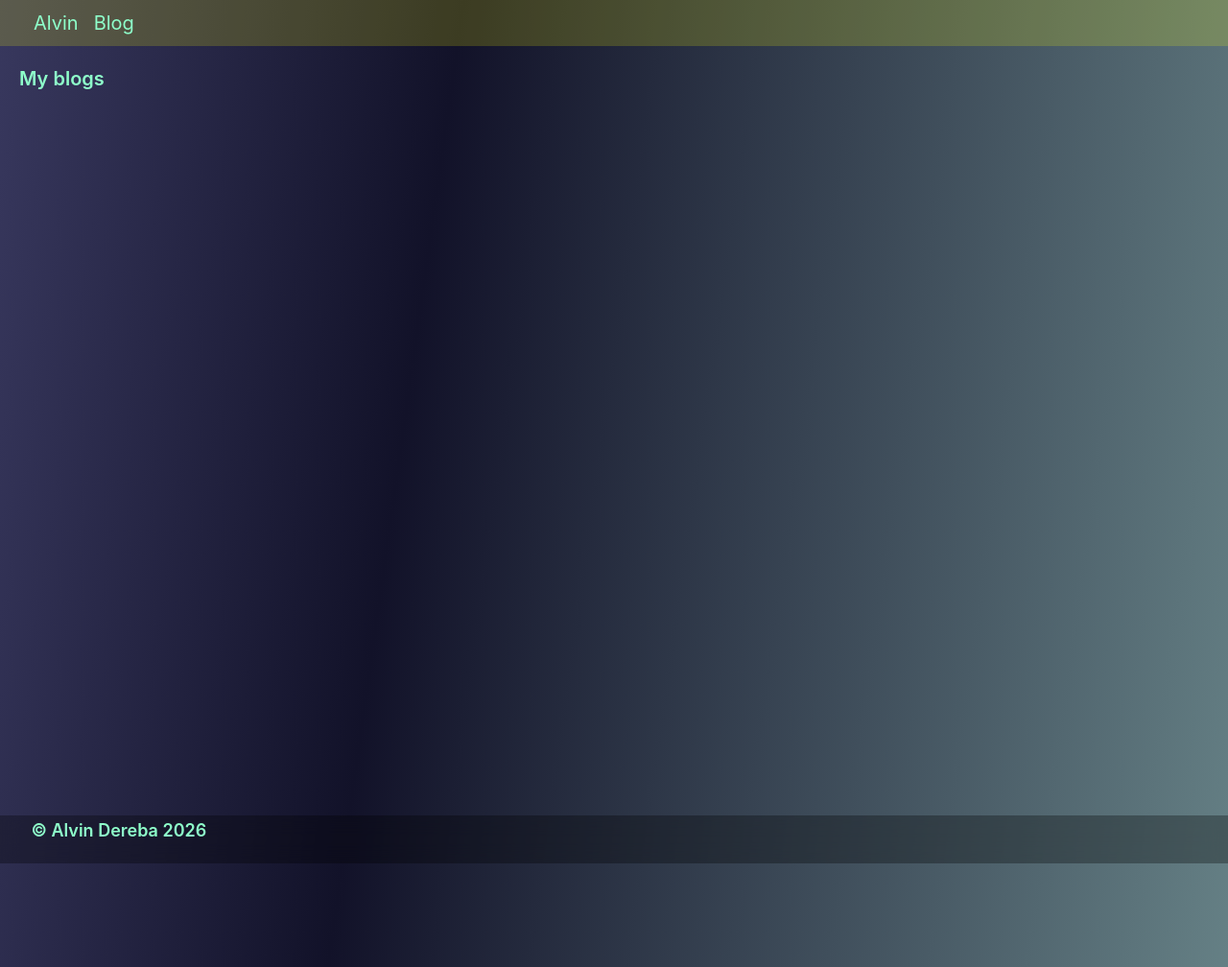
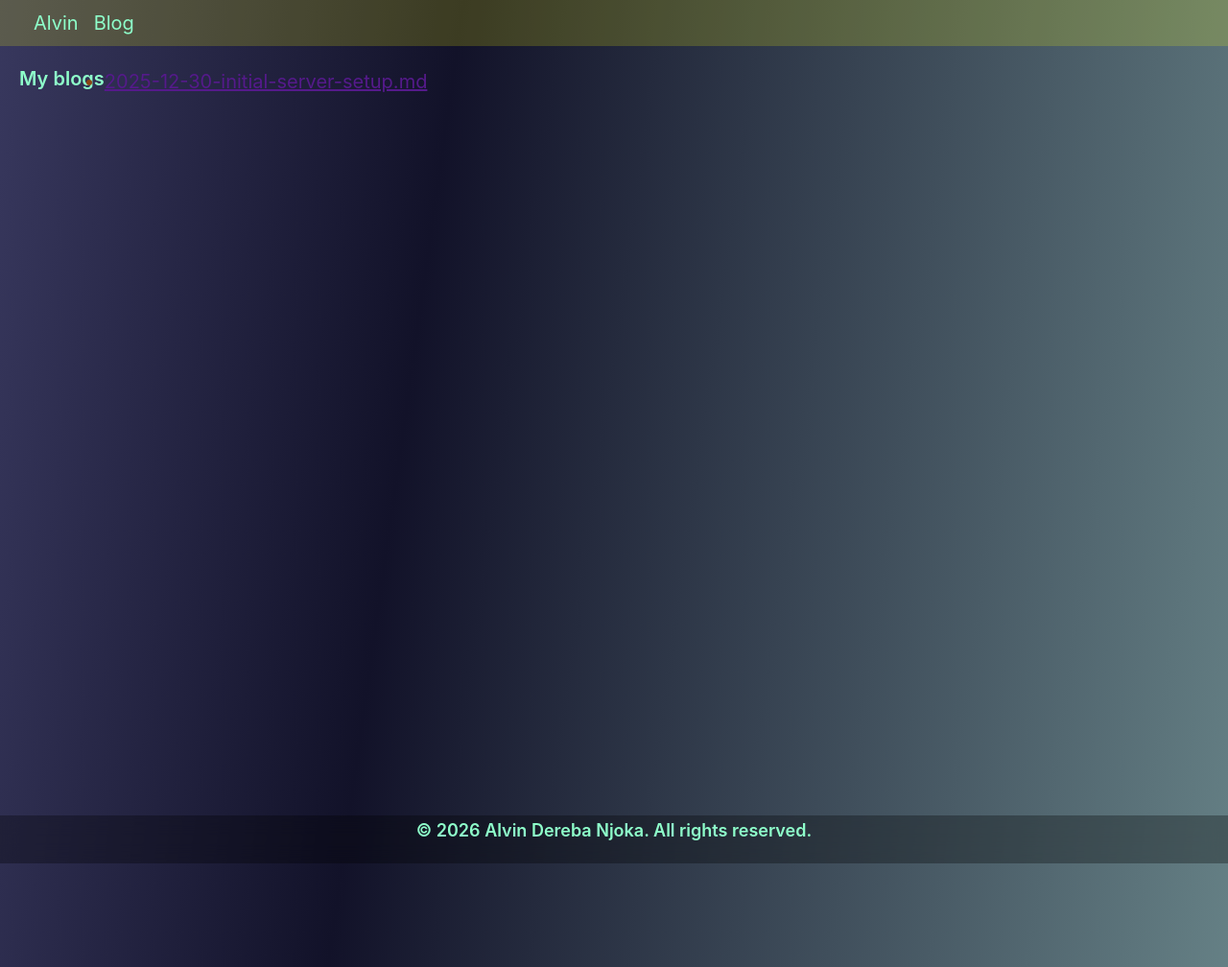
Before and after one commit to kunnoh/kunnoh.github.io, a Jekyll site: the page built from blog.html, in a window 1280 px wide. Shown: the whole page at 96% size. Built offline with Jekyll 4.4.1, drawn with Linux system fonts in a browser that asks for light colours.

Commit message:
update footer.html

```diff
--- a/_includes/footer.html
+++ b/_includes/footer.html
@@ -1,3 +1,3 @@
-<footer>
-    <p><strong>&copy; Alvin Dereba 2026</strong></p>
+<footer class="row">
+    <p><strong>&copy; 2026 Alvin Dereba Njoka. All rights reserved.</strong></p>
 </footer>
--- a/assets/css/main.css
+++ b/assets/css/main.css
@@ -147,9 +147,8 @@ main {
 
 footer {
     position: fixed;
-    display: flex;
     padding: 0 var(--spacing-xl);
-    justify-content: flex-start;
+    justify-content: center;
     align-items: center;
     bottom: 0;
     left: 0;
@@ -159,7 +158,6 @@ footer {
     background-color: rgba(0, 0, 0, 0.3);
     backdrop-filter: blur(10px);
 }
-
 .summary {
     background-color: var(--color-summary-bg);
     padding: var(--spacing-xl);
--- a/blog.html
+++ b/blog.html
@@ -3,7 +3,16 @@ layout: default
 title: Alvin - Blog
 ---
 <main>
-    <div>
+    <div class="row">
         <h3>My blogs</h3>
+        <ul>
+            {% for item in site.posts %}
+                <li>
+                    <a href="{{ item.link }}" {% if page.url == item.link %} class="current" {% endif %}>
+                        {{ item.name }}
+                    </a>
+                </li>
+            {% endfor %}
+        </ul>
     </div>
 </main>
```
